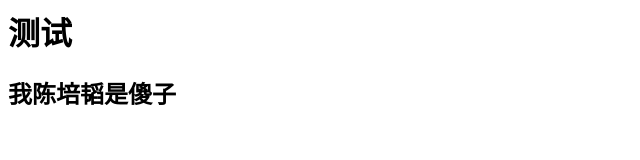
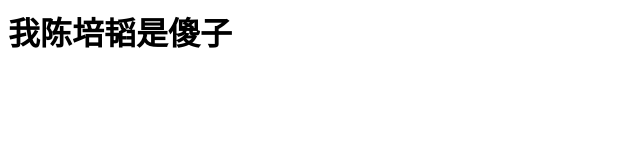
Before and after one commit to maxwelldjh/maxwelldjh.github.io, a plain HTML site: page index.html in a window 1280 px wide. Shown: the whole page, without its empty margins (0-640 px from the left). Drawn offline with Linux system fonts and the light colour scheme.

Commit message:
Update index.html

```diff
--- a/index.html
+++ b/index.html
@@ -1,2 +1 @@
-<h1>测试</h1>
-<h2>我陈培韬是傻子</h2>
+<h1>我陈培韬是傻子</h1>
```
